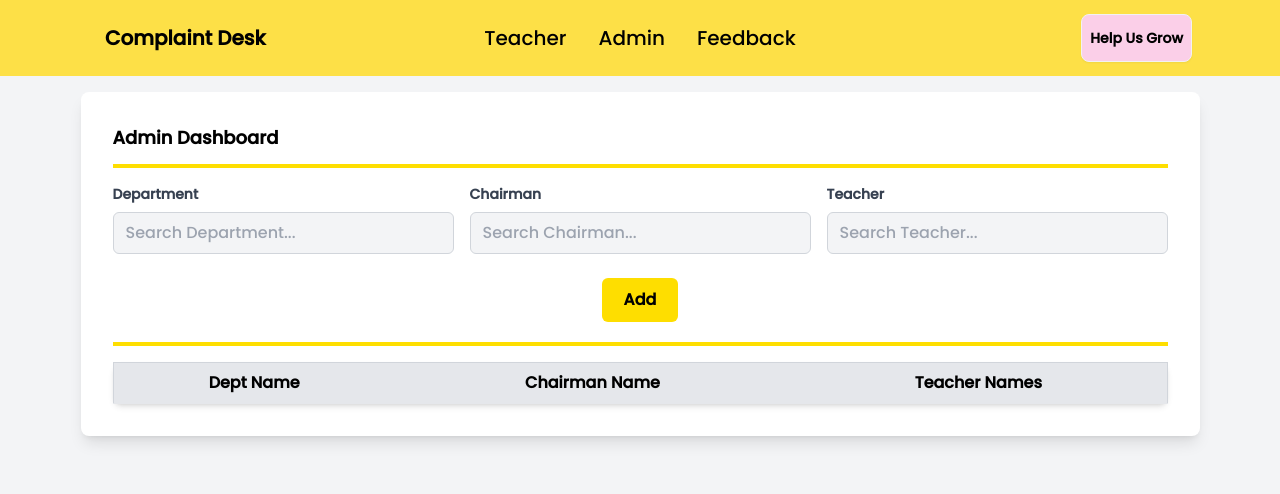
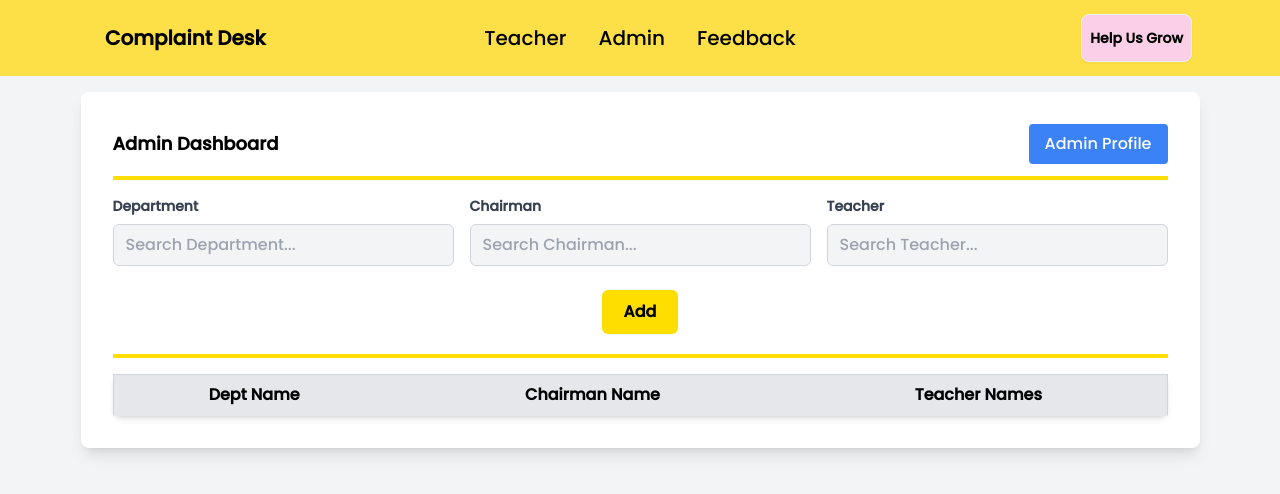
Before and after one commit to takbir-hasan/Complaint_Desk, a React (Vite) app in the folder Frontend/: page /AdminDashboard in a window 1280 px wide. Shown: the top 494 px of the page. Built offline with nearby package versions, Linux system fonts and the light colour scheme.

Commit message:
added addmin profile and dashboard btn

```diff
--- a/Frontend/src/pages/AdminDashboard.jsx
+++ b/Frontend/src/pages/AdminDashboard.jsx
@@ -2,6 +2,7 @@
 import Navbar from '../components/navbar'
 import { Helmet } from 'react-helmet';
 import React, { useState } from 'react';
+import { useNavigate } from 'react-router-dom';
 
 
 function AdminDashboard() {
@@ -10,7 +11,10 @@ function AdminDashboard() {
   const [searchTeacher, setSearchTeacher] = useState('');
   const [selectedTeachers, setSelectedTeachers] = useState([]);
 
-
+  const navigate = useNavigate();
+  const handleRedirect = () => {
+    navigate('/AdminProfile'); // Adjust the path as necessary
+  };
   const departments = [
     { name: 'Computer Science & Engineering (CSE)', value: 'CSE' },
     { name: 'Electrical & Electronic Engineering (EEE)', value: 'EEE' },
@@ -77,7 +81,14 @@ const addToTable = () => {
      <div className="flex flex-col min-h-screen bg-gray-100 text-black">
         <Navbar />
       <div className="container-fluid max-w-full mt-4 mb-4 ml-auto mr-auto mx-auto bg-white p-8 rounded-lg shadow-lg">
-      <p className="text-lg mb-3 font-bold">Admin Dashboard</p>
+      <div className="flex justify-between items-center mb-3">
+        <p className="text-lg font-bold">Admin Dashboard</p>
+        <button className="bg-blue-500 text-white px-4 py-2 rounded hover:bg-blue-700 transition duration-200"
+        onClick={handleRedirect}
+        >
+            Admin Profile
+        </button>
+      </div>
       <hr className="border-t-4" style={{ borderColor: '#FEDE00' }} />
 
       <div className="grid grid-cols-1 sm:grid-cols-3 md:grid-cols-3 lg:grid-cols-3 gap-4 mt-4">
--- a/Frontend/src/pages/AdminProfile.jsx
+++ b/Frontend/src/pages/AdminProfile.jsx
@@ -1,7 +1,7 @@
 import Navbar from '../components/navbar'
 import { Helmet } from 'react-helmet';
 import React, { useEffect, useState } from 'react';
-
+import { useNavigate } from 'react-router-dom';
 
 function AdminProfile() {
 
@@ -12,6 +12,14 @@ function AdminProfile() {
   const [itemsPerPage] = useState(5);
   const [oldPass, setOldPass] = useState('');
   const [newPass, setNewPass] = useState('');
+
+
+
+  const navigate = useNavigate(); // Correct usage of useNavigate
+
+  const handleRedirect = () => {
+    navigate('/AdminDashboard'); // Adjust the path as necessary
+  };
 
   const email = localStorage.getItem('email')
   const handleSubmit = async (e) => {
@@ -97,7 +105,14 @@ function AdminProfile() {
      <div className="flex flex-col min-h-screen bg-gray-100 text-black">
         <Navbar />
       <div className="container-fluid max-w-5xl mt-4 mb-4 ml-auto mr-auto mx-auto bg-white p-8 rounded-lg shadow-lg">
-      <p className="text-lg mb-3 font-bold">Admin Profile</p>
+      <div className="flex justify-between items-center mb-3">
+        <p className="text-lg font-bold">Admin Profile</p>
+        <button className="bg-blue-500 text-white px-4 py-2 rounded hover:bg-blue-700 transition duration-200"
+        onClick={handleRedirect}
+        >
+            Admin Dashboard
+        </button>
+      </div>
       <hr className="border-t-4" style={{ borderColor: '#FEDE00' }} />
       <p className="text-gray-600 mb-5 text-2xl mt-5 text-center">
       Welcome to the admin profile page. Here, you can change your password and view feedback.</p>
```
Also changed, not shown: 1 other file (tests, documents, lock files or other folders).
